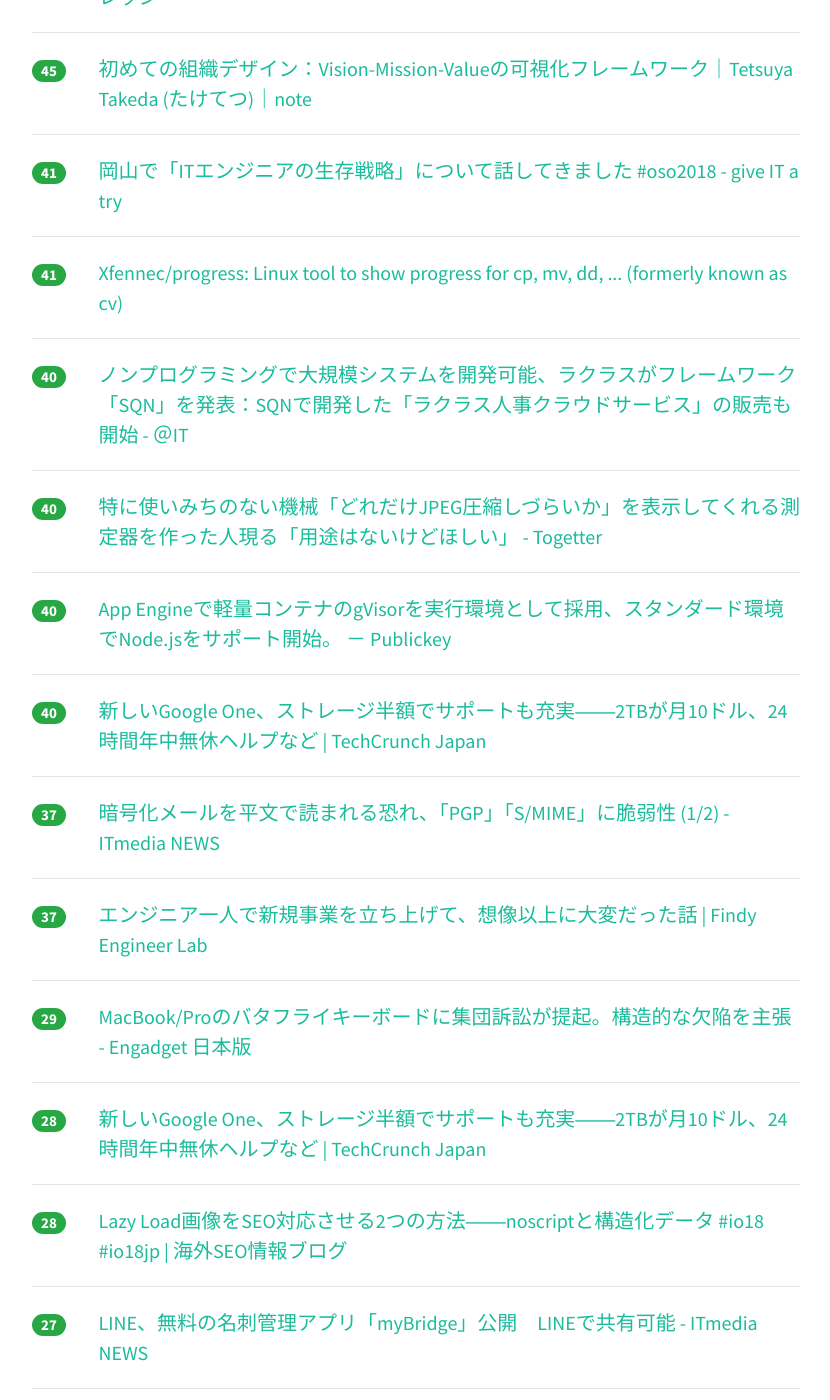
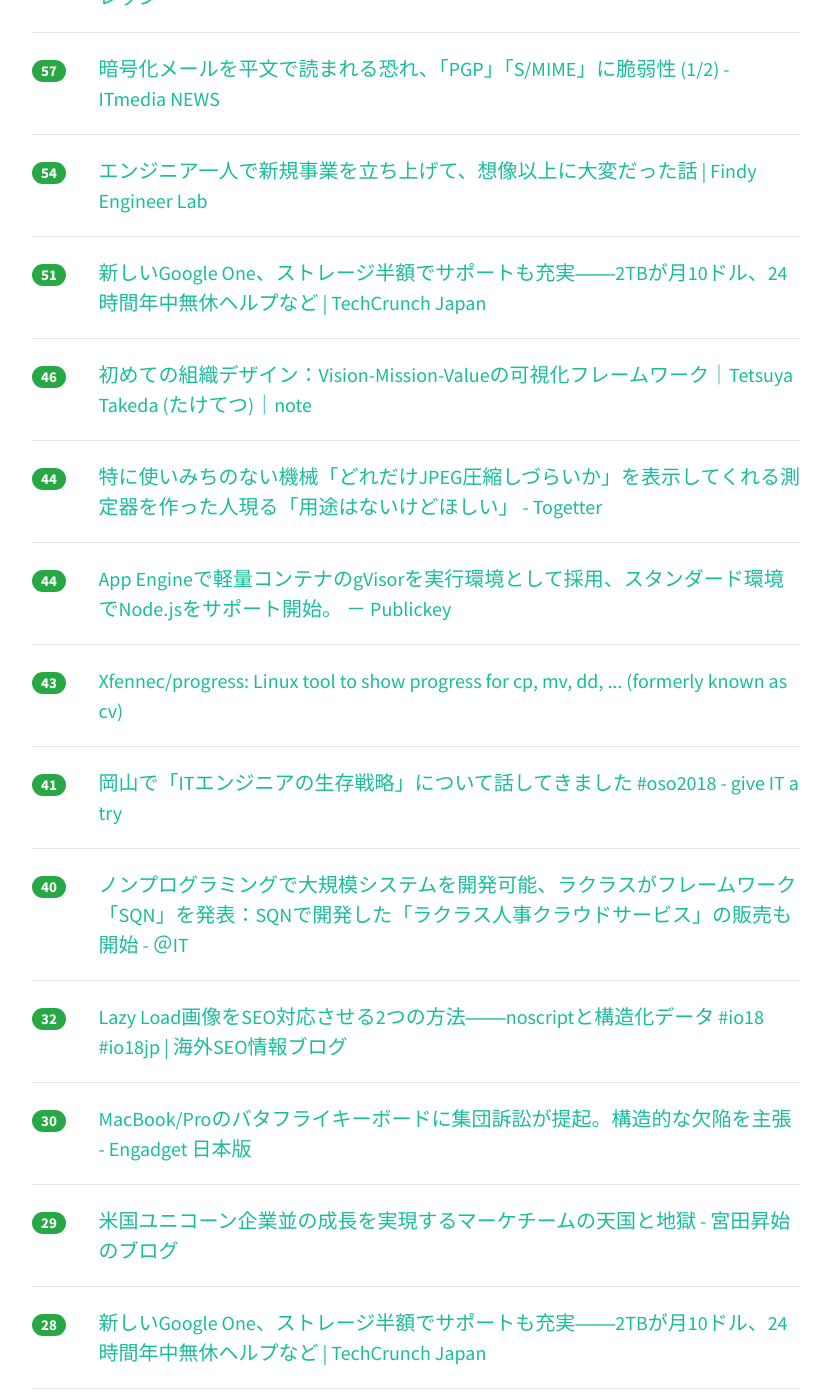
Before and after one commit to yatta47/hatena-matome-site, a Jekyll site: the page built from _posts/2018-05-15-hatena.md, in a window 1280 px wide and 1400 px high, scrolled down 802 px. Shown: the whole window, without its empty margins (224-1054 px from the left). Built offline with Jekyll 4.4.1, drawn with Linux system fonts in a browser that asks for light colours; nearby versions of some CDN libraries; some of the changed text lies outside the part shown.

Commit message:
Updated 2018-05-15

```diff
--- a/_posts/2018-05-15-hatena.md
+++ b/_posts/2018-05-15-hatena.md
@@ -1,39 +1,69 @@
 ---
 layout: post
 title:  "2018-05-15 はてぶIT"
-date:   2018-05-15 13:01:38
+date:   2018-05-15 14:01:30
 tags: [it-hotentry]
 ---
-41 件のデータあり
+44 件のデータあり
 
 <hr><div class="row">
-<div class="col-1"><span class="badge badge-pill badge-success h2">458</span></div>
+<div class="col-1"><span class="badge badge-pill badge-success h2">500</span></div>
 <div class="col-11"><a href='http://www.hassy-blog.com/entry/how_to_write_code_without_comments' target='_blank'>コメントのいらないプログラムの書き方 - NZ MoyaSystem</a></div>
 </div>
 <hr>
 <div class="row">
-<div class="col-1"><span class="badge badge-pill badge-success h2">185</span></div>
+<div class="col-1"><span class="badge badge-pill badge-success h2">210</span></div>
 <div class="col-11"><a href='https://www.slideshare.net/ohesotori/dns-23491023' target='_blank'>DNS移転失敗体験談</a></div>
 </div>
 <hr>
 <div class="row">
-<div class="col-1"><span class="badge badge-pill badge-success h2">118</span></div>
+<div class="col-1"><span class="badge badge-pill badge-success h2">121</span></div>
 <div class="col-11"><a href='https://cpplover.blogspot.com/2018/05/openbsd1985intel.html' target='_blank'>本の虫: OpenBSD、1985年に追加されたIntelの最新の誇大広告された機能を使わないことにより脆弱性を華麗に回避</a></div>
 </div>
 <hr>
 <div class="row">
-<div class="col-1"><span class="badge badge-pill badge-success h2">67</span></div>
+<div class="col-1"><span class="badge badge-pill badge-success h2">87</span></div>
 <div class="col-11"><a href='http://www.itmedia.co.jp/news/articles/1805/15/news018.html' target='_blank'>格安SIMユーザーの苦悩　通信速度より優先すべきは「通信の秘密」 (1/2) - ITmedia NEWS</a></div>
 </div>
 <hr>
 <div class="row">
-<div class="col-1"><span class="badge badge-pill badge-success h2">66</span></div>
+<div class="col-1"><span class="badge badge-pill badge-success h2">69</span></div>
 <div class="col-11"><a href='https://knowledge.sakura.ad.jp/15320/' target='_blank'>簡単にローカルKubernetes環境を構築できるツール「Minikube」 | さくらのナレッジ</a></div>
 </div>
 <hr>
 <div class="row">
-<div class="col-1"><span class="badge badge-pill badge-success h2">45</span></div>
+<div class="col-1"><span class="badge badge-pill badge-success h2">57</span></div>
+<div class="col-11"><a href='http://www.itmedia.co.jp/news/articles/1805/15/news062.html' target='_blank'>暗号化メールを平文で読まれる恐れ、「PGP」「S/MIME」に脆弱性 (1/2) - ITmedia NEWS</a></div>
+</div>
+<hr>
+<div class="row">
+<div class="col-1"><span class="badge badge-pill badge-success h2">54</span></div>
+<div class="col-11"><a href='https://findy-code.io/engineer-lab/engineer-new-project' target='_blank'>エンジニア一人で新規事業を立ち上げて、想像以上に大変だった話 | Findy Engineer Lab</a></div>
+</div>
+<hr>
+<div class="row">
+<div class="col-1"><span class="badge badge-pill badge-success h2">51</span></div>
+<div class="col-11"><a href='https://jp.techcrunch.com/2018/05/15/2018-05-14-say-hello-to-google-one/' target='_blank'>新しいGoogle One、ストレージ半額でサポートも充実――2TBが月10ドル、24時間年中無休ヘルプなど | TechCrunch Japan</a></div>
+</div>
+<hr>
+<div class="row">
+<div class="col-1"><span class="badge badge-pill badge-success h2">46</span></div>
 <div class="col-11"><a href='https://note.mu/taketetsu1982/n/n58c041e6bd64' target='_blank'>初めての組織デザイン：Vision-Mission-Valueの可視化フレームワーク｜Tetsuya Takeda (たけてつ)｜note</a></div>
+</div>
+<hr>
+<div class="row">
+<div class="col-1"><span class="badge badge-pill badge-success h2">44</span></div>
+<div class="col-11"><a href='https://togetter.com/li/1227364' target='_blank'>特に使いみちのない機械「どれだけJPEG圧縮しづらいか」を表示してくれる測定器を作った人現る「用途はないけどほしい」 - Togetter</a></div>
+</div>
+<hr>
+<div class="row">
+<div class="col-1"><span class="badge badge-pill badge-success h2">44</span></div>
+<div class="col-11"><a href='https://www.publickey1.jp/blog/18/app_enginenodejsgvisor.html' target='_blank'>App Engineで軽量コンテナのgVisorを実行環境として採用、スタンダード環境でNode.jsをサポート開始。 － Publickey</a></div>
+</div>
+<hr>
+<div class="row">
+<div class="col-1"><span class="badge badge-pill badge-success h2">43</span></div>
+<div class="col-11"><a href='https://github.com/Xfennec/progress' target='_blank'>Xfennec/progress: Linux tool to show progress for cp, mv, dd, ... (formerly known as cv)</a></div>
 </div>
 <hr>
 <div class="row">
@@ -42,43 +72,23 @@ tags: [it-hotentry]
 </div>
 <hr>
 <div class="row">
-<div class="col-1"><span class="badge badge-pill badge-success h2">41</span></div>
-<div class="col-11"><a href='https://github.com/Xfennec/progress' target='_blank'>Xfennec/progress: Linux tool to show progress for cp, mv, dd, ... (formerly known as cv)</a></div>
-</div>
-<hr>
-<div class="row">
 <div class="col-1"><span class="badge badge-pill badge-success h2">40</span></div>
 <div class="col-11"><a href='http://www.atmarkit.co.jp/ait/articles/1805/14/news035.html' target='_blank'>ノンプログラミングで大規模システムを開発可能、ラクラスがフレームワーク「SQN」を発表：SQNで開発した「ラクラス人事クラウドサービス」の販売も開始 - ＠IT</a></div>
 </div>
 <hr>
 <div class="row">
-<div class="col-1"><span class="badge badge-pill badge-success h2">40</span></div>
-<div class="col-11"><a href='https://togetter.com/li/1227364' target='_blank'>特に使いみちのない機械「どれだけJPEG圧縮しづらいか」を表示してくれる測定器を作った人現る「用途はないけどほしい」 - Togetter</a></div>
+<div class="col-1"><span class="badge badge-pill badge-success h2">32</span></div>
+<div class="col-11"><a href='https://www.suzukikenichi.com/blog/two-ways-to-have-lazy-loading-images-indexed/' target='_blank'>Lazy Load画像をSEO対応させる2つの方法――noscriptと構造化データ #io18 #io18jp | 海外SEO情報ブログ</a></div>
 </div>
 <hr>
 <div class="row">
-<div class="col-1"><span class="badge badge-pill badge-success h2">40</span></div>
-<div class="col-11"><a href='https://www.publickey1.jp/blog/18/app_enginenodejsgvisor.html' target='_blank'>App Engineで軽量コンテナのgVisorを実行環境として採用、スタンダード環境でNode.jsをサポート開始。 － Publickey</a></div>
-</div>
-<hr>
-<div class="row">
-<div class="col-1"><span class="badge badge-pill badge-success h2">40</span></div>
-<div class="col-11"><a href='https://jp.techcrunch.com/2018/05/15/2018-05-14-say-hello-to-google-one/' target='_blank'>新しいGoogle One、ストレージ半額でサポートも充実――2TBが月10ドル、24時間年中無休ヘルプなど | TechCrunch Japan</a></div>
-</div>
-<hr>
-<div class="row">
-<div class="col-1"><span class="badge badge-pill badge-success h2">37</span></div>
-<div class="col-11"><a href='http://www.itmedia.co.jp/news/articles/1805/15/news062.html' target='_blank'>暗号化メールを平文で読まれる恐れ、「PGP」「S/MIME」に脆弱性 (1/2) - ITmedia NEWS</a></div>
-</div>
-<hr>
-<div class="row">
-<div class="col-1"><span class="badge badge-pill badge-success h2">37</span></div>
-<div class="col-11"><a href='https://findy-code.io/engineer-lab/engineer-new-project' target='_blank'>エンジニア一人で新規事業を立ち上げて、想像以上に大変だった話 | Findy Engineer Lab</a></div>
+<div class="col-1"><span class="badge badge-pill badge-success h2">30</span></div>
+<div class="col-11"><a href='https://japanese.engadget.com/2018/05/14/macbook-pro/' target='_blank'>MacBook/Proのバタフライキーボードに集団訴訟が提起。構造的な欠陥を主張 - Engadget 日本版</a></div>
 </div>
 <hr>
 <div class="row">
 <div class="col-1"><span class="badge badge-pill badge-success h2">29</span></div>
-<div class="col-11"><a href='https://japanese.engadget.com/2018/05/14/macbook-pro/' target='_blank'>MacBook/Proのバタフライキーボードに集団訴訟が提起。構造的な欠陥を主張 - Engadget 日本版</a></div>
+<div class="col-11"><a href='http://blog.shojimiyata.com/entry/2018/05/14/165146' target='_blank'>米国ユニコーン企業並の成長を実現するマーケチームの天国と地獄 - 宮田昇始のブログ</a></div>
 </div>
 <hr>
 <div class="row">
@@ -88,12 +98,12 @@ tags: [it-hotentry]
 <hr>
 <div class="row">
 <div class="col-1"><span class="badge badge-pill badge-success h2">28</span></div>
-<div class="col-11"><a href='https://www.suzukikenichi.com/blog/two-ways-to-have-lazy-loading-images-indexed/' target='_blank'>Lazy Load画像をSEO対応させる2つの方法――noscriptと構造化データ #io18 #io18jp | 海外SEO情報ブログ</a></div>
+<div class="col-11"><a href='http://www.itmedia.co.jp/news/articles/1805/14/news099.html' target='_blank'>LINE、無料の名刺管理アプリ「myBridge」公開　LINEで共有可能 - ITmedia NEWS</a></div>
 </div>
 <hr>
 <div class="row">
 <div class="col-1"><span class="badge badge-pill badge-success h2">27</span></div>
-<div class="col-11"><a href='http://www.itmedia.co.jp/news/articles/1805/14/news099.html' target='_blank'>LINE、無料の名刺管理アプリ「myBridge」公開　LINEで共有可能 - ITmedia NEWS</a></div>
+<div class="col-11"><a href='http://www.itmedia.co.jp/news/articles/1805/15/news058.html' target='_blank'>「Googleドライブ」有料版が「Google One」に　ファミリー共有も - ITmedia NEWS</a></div>
 </div>
 <hr>
 <div class="row">
@@ -102,8 +112,13 @@ tags: [it-hotentry]
 </div>
 <hr>
 <div class="row">
-<div class="col-1"><span class="badge badge-pill badge-success h2">26</span></div>
-<div class="col-11"><a href='http://blog.shojimiyata.com/entry/2018/05/14/165146' target='_blank'>米国ユニコーン企業並の成長を実現するマーケチームの天国と地獄 - 宮田昇始のブログ</a></div>
+<div class="col-1"><span class="badge badge-pill badge-success h2">25</span></div>
+<div class="col-11"><a href='http://inabower.hateblo.jp/entry/2018/05/13/021447' target='_blank'>車内が臭いときにどの窓を開けたらいいのか - 空気抵抗はあるものとする</a></div>
+</div>
+<hr>
+<div class="row">
+<div class="col-1"><span class="badge badge-pill badge-success h2">24</span></div>
+<div class="col-11"><a href='https://codezine.jp/article/detail/10816' target='_blank'>サイバーエージェントがKubernetesで独自に構築！ アドテク特化のコンテナ基盤とは？ (1/3)：CodeZine（コードジン）</a></div>
 </div>
 <hr>
 <div class="row">
@@ -113,22 +128,12 @@ tags: [it-hotentry]
 <hr>
 <div class="row">
 <div class="col-1"><span class="badge badge-pill badge-success h2">23</span></div>
-<div class="col-11"><a href='https://codezine.jp/article/detail/10816' target='_blank'>サイバーエージェントがKubernetesで独自に構築！ アドテク特化のコンテナ基盤とは？ (1/3)：CodeZine（コードジン）</a></div>
-</div>
-<hr>
-<div class="row">
-<div class="col-1"><span class="badge badge-pill badge-success h2">22</span></div>
 <div class="col-11"><a href='https://japan.cnet.com/article/35119136/' target='_blank'>「Googleドライブ」有料版が「Google One」に改称へ--家族プランや特典も - CNET Japan</a></div>
 </div>
 <hr>
 <div class="row">
-<div class="col-1"><span class="badge badge-pill badge-success h2">22</span></div>
-<div class="col-11"><a href='http://www.itmedia.co.jp/news/articles/1805/15/news058.html' target='_blank'>「Googleドライブ」有料版が「Google One」に　ファミリー共有も - ITmedia NEWS</a></div>
-</div>
-<hr>
-<div class="row">
-<div class="col-1"><span class="badge badge-pill badge-success h2">22</span></div>
-<div class="col-11"><a href='http://inabower.hateblo.jp/entry/2018/05/13/021447' target='_blank'>車内が臭いときにどの窓を開けたらいいのか - 空気抵抗はあるものとする</a></div>
+<div class="col-1"><span class="badge badge-pill badge-success h2">23</span></div>
+<div class="col-11"><a href='http://blog.hatenablog.com/entry/2018/05/15/120000' target='_blank'>勝間和代さんに聞く「今、本気でブログを書く理由」 - 週刊はてなブログ</a></div>
 </div>
 <hr>
 <div class="row">
@@ -137,13 +142,38 @@ tags: [it-hotentry]
 </div>
 <hr>
 <div class="row">
+<div class="col-1"><span class="badge badge-pill badge-success h2">21</span></div>
+<div class="col-11"><a href='https://gigazine.net/news/20180514-late-people-positive-personality/' target='_blank'>元遅刻魔が語る「遅刻癖のある人は自己中・無礼なのではなく、自分はスーパーマンだと思っている」説 - GIGAZINE</a></div>
+</div>
+<hr>
+<div class="row">
+<div class="col-1"><span class="badge badge-pill badge-success h2">21</span></div>
+<div class="col-11"><a href='http://techlife.cookpad.com/entry/2018-05-15-android-minsdkversion-21' target='_blank'>Androidアプリ の minSdkVersion を21にした話 - クックパッド開発者ブログ</a></div>
+</div>
+<hr>
+<div class="row">
 <div class="col-1"><span class="badge badge-pill badge-success h2">20</span></div>
-<div class="col-11"><a href='https://gigazine.net/news/20180514-late-people-positive-personality/' target='_blank'>元遅刻魔が語る「遅刻癖のある人は自己中・無礼なのではなく、自分はスーパーマンだと思っている」説 - GIGAZINE</a></div>
+<div class="col-11"><a href='https://coliss.com/articles/build-websites/operation/work/frontend-tooling-survey-2018.html' target='_blank'>2018年、フロントエンドのデベロッパーがプロジェクトで使用しているCSS, JavaScriptのツールを調査 | コリス</a></div>
+</div>
+<hr>
+<div class="row">
+<div class="col-1"><span class="badge badge-pill badge-success h2">19</span></div>
+<div class="col-11"><a href='https://iphone-mania.jp/news-212414/' target='_blank'>今秋の液晶モデル名は「iPhone8s」、本体色はブルー、イエロー、ピンクか - iPhone Mania</a></div>
 </div>
 <hr>
 <div class="row">
 <div class="col-1"><span class="badge badge-pill badge-success h2">19</span></div>
 <div class="col-11"><a href='https://gigazine.net/news/20180514-alexa-siri-google-assistant-spying/' target='_blank'>3大AIアシスタントのSiri・Alexa・Googleアシスタントに「私のことスパイしてる？」と聞いたらこうなった - GIGAZINE</a></div>
+</div>
+<hr>
+<div class="row">
+<div class="col-1"><span class="badge badge-pill badge-success h2">19</span></div>
+<div class="col-11"><a href='https://digiday.jp/agencies/dentsu_hakuhodo_ceo_talk_awasia/' target='_blank'>【AWAsia】電通・博報堂CEO対談、全文書き起こし：「広告会社には無限の可能性がある」 | DIGIDAY［日本版］</a></div>
+</div>
+<hr>
+<div class="row">
+<div class="col-1"><span class="badge badge-pill badge-success h2">19</span></div>
+<div class="col-11"><a href='http://nlab.itmedia.co.jp/nl/articles/1805/14/news091.html' target='_blank'>作品名を検索→海賊サイトが上位表示される問題　「漫画村」は4月に姿消す　アニメと映画は今なお深刻 - ねとらぼ</a></div>
 </div>
 <hr>
 <div class="row">
@@ -153,17 +183,12 @@ tags: [it-hotentry]
 <hr>
 <div class="row">
 <div class="col-1"><span class="badge badge-pill badge-success h2">18</span></div>
-<div class="col-11"><a href='https://iphone-mania.jp/news-212414/' target='_blank'>今秋の液晶モデル名は「iPhone8s」、本体色はブルー、イエロー、ピンクか - iPhone Mania</a></div>
+<div class="col-11"><a href='https://www.nikkei.com/article/DGXMZO30491420U8A510C1X30000/' target='_blank'>ニコニコ動画、ユーザー目線でようやく刷新　「炎上」を超えて　　：日本経済新聞</a></div>
 </div>
 <hr>
 <div class="row">
 <div class="col-1"><span class="badge badge-pill badge-success h2">17</span></div>
 <div class="col-11"><a href='https://internet.watch.impress.co.jp/docs/news/1121688.html' target='_blank'>freeeが「freee Wi-Fi」提供開始、クラウド会計ソフトなどのユーザー向けに - INTERNET Watch</a></div>
-</div>
-<hr>
-<div class="row">
-<div class="col-1"><span class="badge badge-pill badge-success h2">17</span></div>
-<div class="col-11"><a href='https://digiday.jp/agencies/dentsu_hakuhodo_ceo_talk_awasia/' target='_blank'>【AWAsia】電通・博報堂CEO対談、全文書き起こし：「広告会社には無限の可能性がある」 | DIGIDAY［日本版］</a></div>
 </div>
 <hr>
 <div class="row">
@@ -177,28 +202,23 @@ tags: [it-hotentry]
 </div>
 <hr>
 <div class="row">
+<div class="col-1"><span class="badge badge-pill badge-success h2">16</span></div>
+<div class="col-11"><a href='https://anond.hatelabo.jp/20180514134700' target='_blank'>敵「紙の方が開きやすい」「紙じゃないとメモできない」</a></div>
+</div>
+<hr>
+<div class="row">
+<div class="col-1"><span class="badge badge-pill badge-success h2">16</span></div>
+<div class="col-11"><a href='http://news.livedoor.com/article/detail/14714268/' target='_blank'>Chromeの閲覧履歴は消去するだけでは不十分 確実に削除する方法 - ライブドアニュース</a></div>
+</div>
+<hr>
+<div class="row">
 <div class="col-1"><span class="badge badge-pill badge-success h2">15</span></div>
 <div class="col-11"><a href='https://jp.techcrunch.com/2018/05/14/calomeal-fundraising/' target='_blank'>食事の写真からカロリーや栄養素を自動算出、健康管理アプリ「カロミル」が約6000万円を調達 | TechCrunch Japan</a></div>
 </div>
 <hr>
 <div class="row">
-<div class="col-1"><span class="badge badge-pill badge-success h2">15</span></div>
-<div class="col-11"><a href='http://news.livedoor.com/article/detail/14714268/' target='_blank'>Chromeの閲覧履歴は消去するだけでは不十分 確実に削除する方法 - ライブドアニュース</a></div>
-</div>
-<hr>
-<div class="row">
-<div class="col-1"><span class="badge badge-pill badge-success h2">14</span></div>
-<div class="col-11"><a href='https://www.nikkei.com/article/DGXMZO30491420U8A510C1X30000/' target='_blank'>ニコニコ動画、ユーザー目線でようやく刷新　「炎上」を超えて　　：日本経済新聞</a></div>
-</div>
-<hr>
-<div class="row">
-<div class="col-1"><span class="badge badge-pill badge-success h2">13</span></div>
-<div class="col-11"><a href='https://coliss.com/articles/build-websites/operation/work/frontend-tooling-survey-2018.html' target='_blank'>2018年、フロントエンドのデベロッパーがプロジェクトで使用しているCSS, JavaScriptのツールを調査 | コリス</a></div>
-</div>
-<hr>
-<div class="row">
-<div class="col-1"><span class="badge badge-pill badge-success h2">12</span></div>
-<div class="col-11"><a href='https://anond.hatelabo.jp/20180514134700' target='_blank'>敵「紙の方が開きやすい」「紙じゃないとメモできない」</a></div>
+<div class="col-1"><span class="badge badge-pill badge-success h2">11</span></div>
+<div class="col-11"><a href='http://blog.hisway306.jp/entry/2018/05/15/080000' target='_blank'>PENTAX K-1 Mark IIの高感度時画質がK-1より悪化してるというDPReviewのレポートは本当か？ - 酔人日月抄</a></div>
 </div>
 <hr>
 <div class="row">
@@ -206,8 +226,3 @@ tags: [it-hotentry]
 <div class="col-11"><a href='http://b.hatena.ne.jp/entry/s/anond.hatelabo.jp/20180513214313' target='_blank'>はてなブックマーク - 独身男性の皆様、どうやって生きてるの？</a></div>
 </div>
 <hr>
-<div class="row">
-<div class="col-1"><span class="badge badge-pill badge-success h2">7</span></div>
-<div class="col-11"><a href='http://nlab.itmedia.co.jp/nl/articles/1805/14/news091.html' target='_blank'>作品名を検索→海賊サイトが上位表示される問題　「漫画村」は4月に姿消す　アニメと映画は今なお深刻 - ねとらぼ</a></div>
-</div>
-<hr>
```
